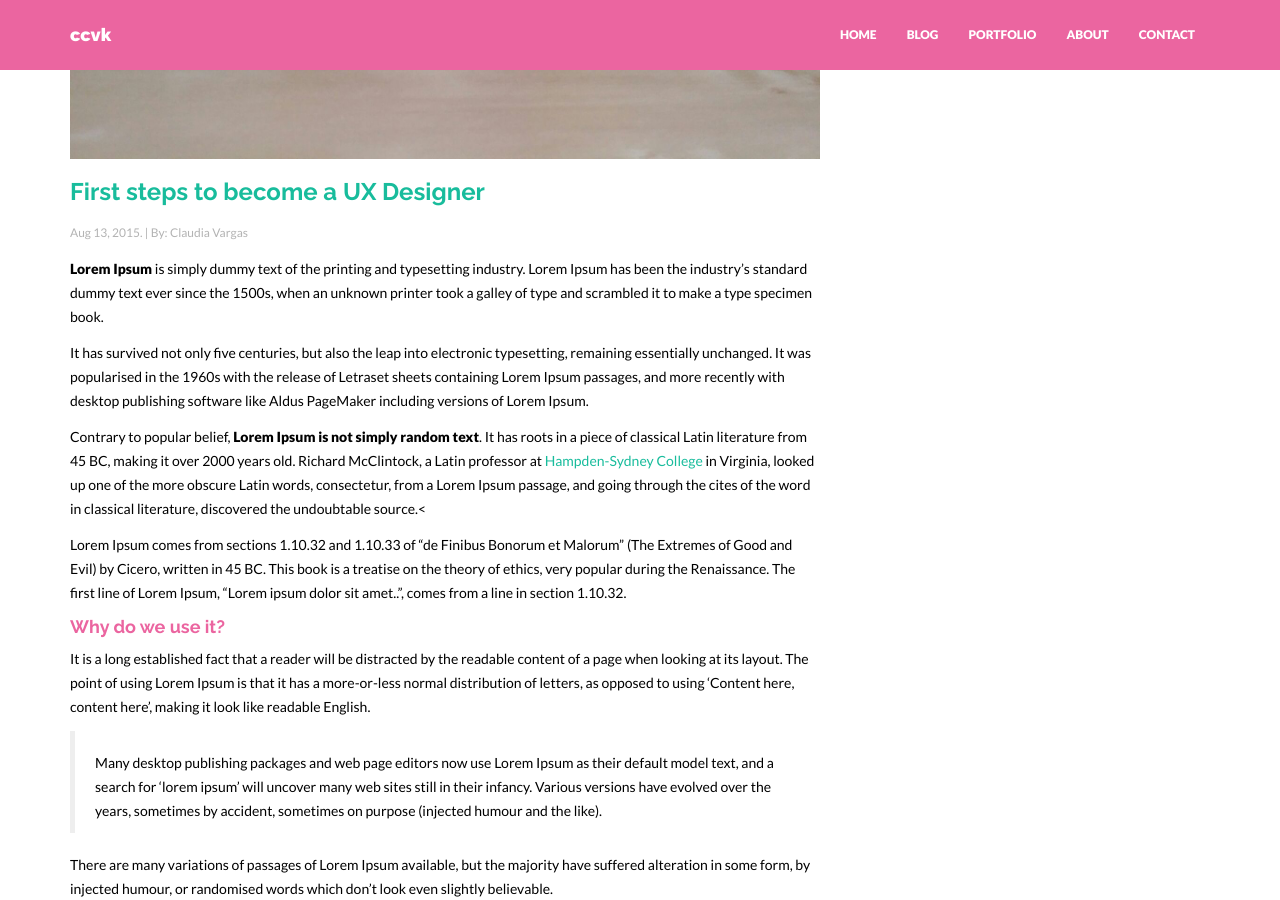
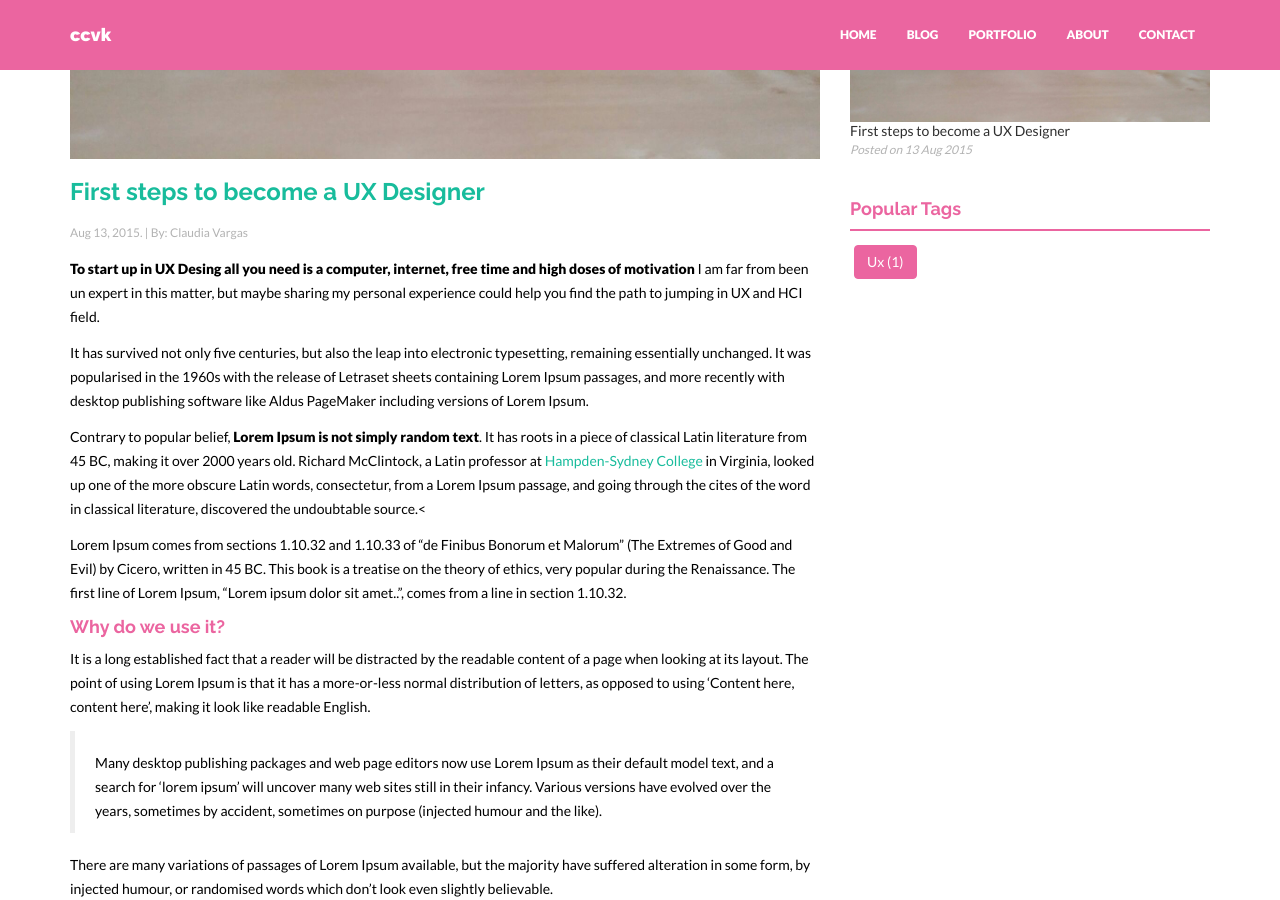
Before and after one commit to claucvk/claucvk.github.io, a Jekyll site: the page built from _posts/blog/2014-04-25-time-to-change-your-apps.markdown, in a window 1280 px wide and 900 px high, scrolled down 680 px. Built offline with Jekyll 4.4.1, drawn with Linux system fonts in a browser that asks for light colours; nearby versions of some CDN libraries.

Commit message:
imagen 1er post en blog

```diff
--- a/_posts/blog/2014-04-25-time-to-change-your-apps.markdown
+++ b/_posts/blog/2014-04-25-time-to-change-your-apps.markdown
@@ -10,7 +10,7 @@
 thumb: thumb01.jpg
 ---
 
-<b>Lorem Ipsum</b> is simply dummy text of the printing and typesetting industry. Lorem Ipsum has been the industry's standard dummy text ever since the 1500s, when an unknown printer took a galley of type and scrambled it to make a type specimen book.
+<b>To start up in UX Desing all you need is a computer, internet, free time and high doses of motivation</b> I am far from been un expert in this matter, but maybe sharing my personal experience could help you find the path to jumping in UX and HCI field.
 
 It has survived not only five centuries, but also the leap into electronic typesetting, remaining essentially unchanged. <!--more-->
 It was popularised in the 1960s with the release of Letraset sheets containing Lorem Ipsum passages, and more recently with desktop publishing software like Aldus PageMaker including versions of Lorem Ipsum.
```
Also changed, not shown: assets/img/blog/thumbs/thumb01.jpg.
